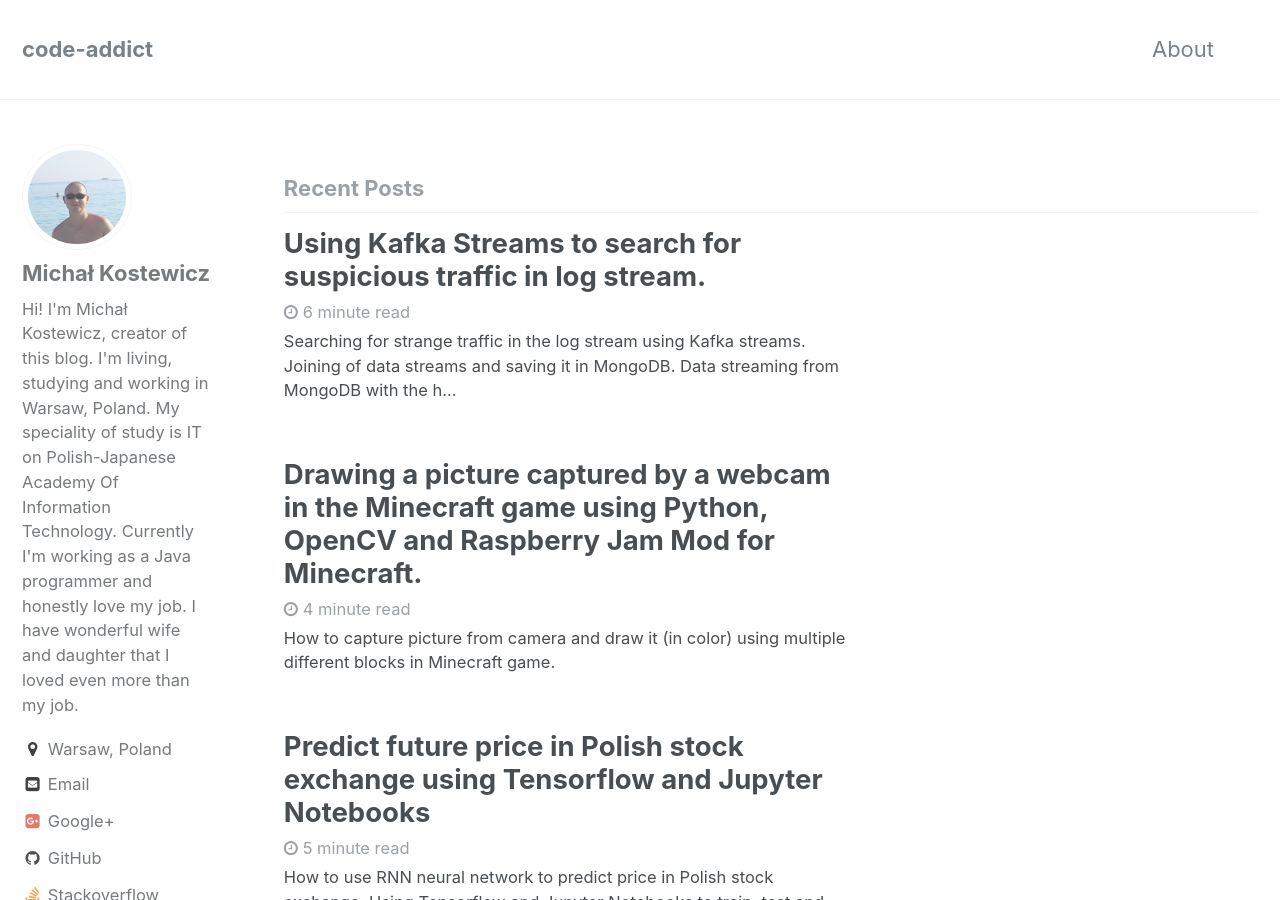
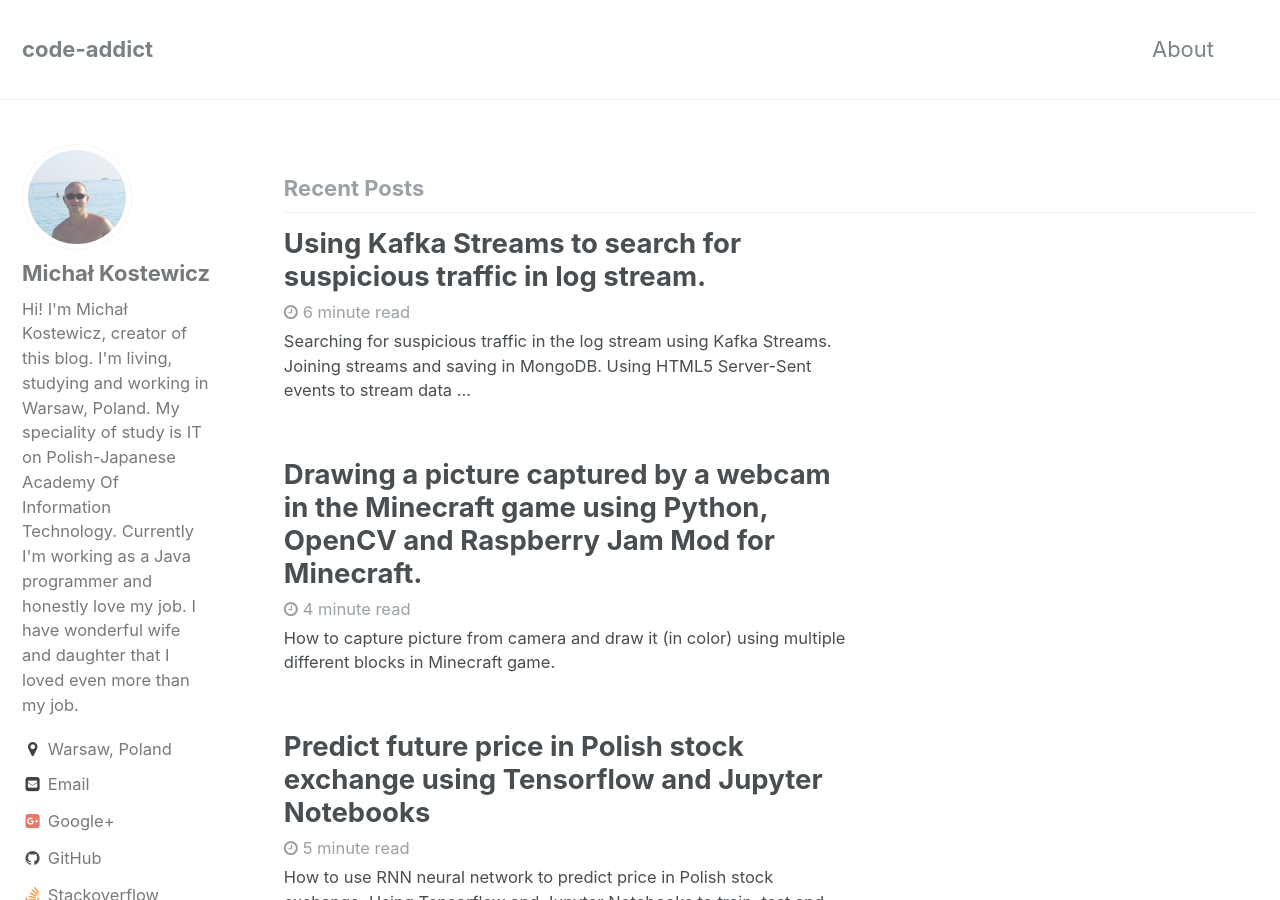
Before and after one commit to k0staa/k0staa.github.io, a Jekyll site: the page built from index.html, in a window 1280 px wide and 900 px high. Built offline with Jekyll 4.4.1, drawn with Linux system fonts in a browser that asks for light colours; the list of posts is cut into pages by our own code.

Commit message:
Post about Kafka streams and processing of logs in Spring Boot 2 application.

```diff
--- a/_posts/2018-12-09-kafka-simple-fraud-detection.markdown
+++ b/_posts/2018-12-09-kafka-simple-fraud-detection.markdown
@@ -1,6 +1,6 @@
 ---
 title:  "Using Kafka Streams to search for suspicious traffic in log stream. "
-excerpt: "Searching for strange traffic in the log stream using Kafka streams. Joining of data streams and saving it in MongoDB. Data streaming from MongoDB with the help of Spring WebFlux. Everything written in Kotlin."
+excerpt: "Searching for suspicious traffic in the log stream using Kafka Streams. Joining streams and saving in MongoDB. Using HTML5 Server-Sent events to stream data from MongoDB with the help of Spring WebFlux. Everything written in Kotlin."
 header:
   overlay_image: /assets/images/post_teaser.jpeg
   overlay_filter: 0.5 # same as adding an opacity of 0.5 to a black background
@@ -134,7 +134,8 @@
 ~~~
 
 The `consumerProps()` method is required by `KafkaConsumer` and `KafkaReveiver` which both have the same task - to read Kafka's topics, but the latter does it in a reactive way.
-The configuration of the `KafkaConsumer` and `KafkaReceiver` (`fun kafkaConsumer()`, `fun kafkaReceiver()`) it is left for testing purposes only because I do not send detected data to another topic (you can change that in `KafkaStreamConsumer` class). I left it if someone wanted to play with this and send data detected by the application to another Kafka topic and then pull it with the `KafkaConsumer` or `KafkaReciver`.
+The configuration of the `KafkaConsumer` and `KafkaReceiver` (`fun kafkaConsumer()`, `fun kafkaReceiver()`) it is left for testing purposes only because I do not send detected data to another topic (you can change that in `KafkaStreamConsumer` class). I left it if someone wanted to play with this and send processed data to another Kafka topic and then pull it with the `KafkaConsumer` or `KafkaReciver`.
+
 The most important in this class is the stream configuration which you can find in `kStreamsConfig()` method. You can really add a lot of parameters there but in my case these are only the most important, i.e. `BOOTSTRAP_SERVERS_CONFIG` which is address of Kafka running on my local docker. The `DEFAULT_KEY_*` and `DEFAULT_VALUE_*` parameters mean the default data types that the stream operates on but it can be configured also later when connecting to different topics.
 
 Let's take a look at the producer whose only task is to send up to two topics the standard logs for a given topic, and from time to time a row with suspicious data:
@@ -230,9 +231,9 @@
 
 In the `startProcessing()` method, we first create two streams (`dhcpStream` and `proxyStream`), and then combine them into one stream working in the time window (5000 ms) which has `FraudData` type and finally is filtered out using request address. In this simple case, suspicious data has the request address "http://strange.com". The `join` method links streams with their keys which in this case are source machine IP addresse (see` ProxyKeyValueMapper` and `DhcpKeyValueMapper` which maps data pulled from topic to key, value map). Finally, the data is saved in mongoDB.
 
-The data stored in mongoDB as suspicious can be seen by calling adrees [http://localhost:8080/mongo/frauds/stream](http://localhost:8080/mongo/frauds/stream). The controller supporting this request is shown below. It works with HTML 5 Server-Sent events technology:
+The data stored in mongoDB as suspicious can be seen by entering adrees [http://localhost:8080/mongo/frauds/stream](http://localhost:8080/mongo/frauds/stream). The controller supporting this request is shown below. It works with HTML 5 Server-Sent events technology:
 
-~~~ ktolin
+~~~ kotlin
 @RestController
 class KafkaDemoController {
     @Autowired
```
Also changed, not shown: other parts of _posts/2018-12-09-kafka-simple-fraud-detection.markdown (+1 -1 lines).
